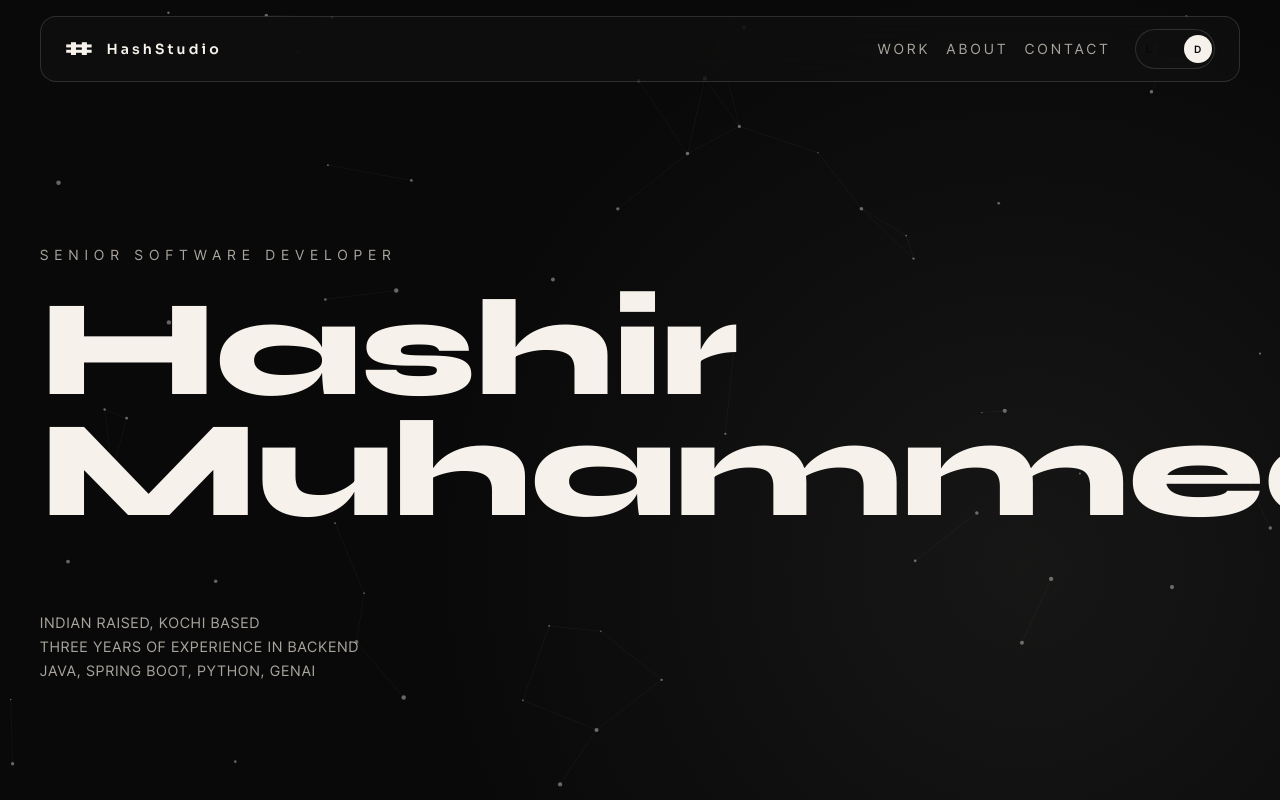
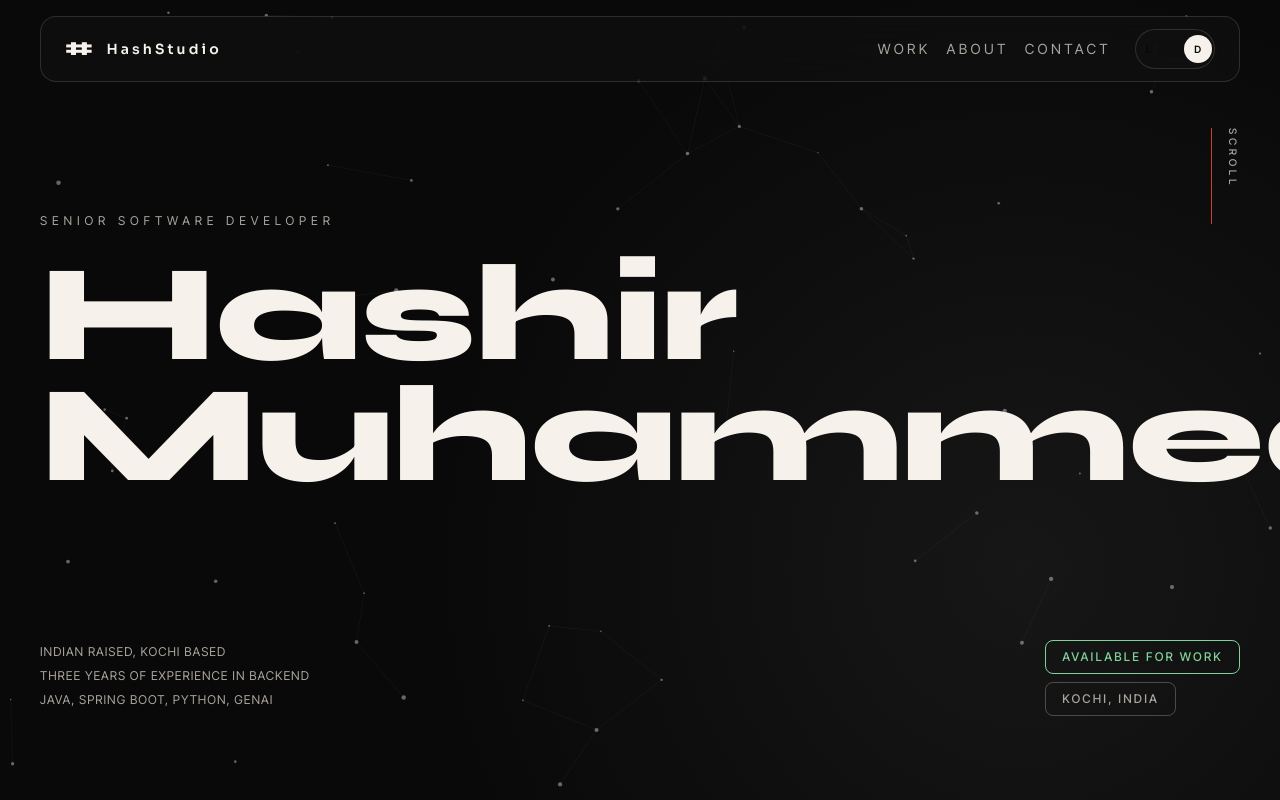
Before and after one commit to hashhir/hashStudioV2, a Next.js app: page / in a window 1280 px wide. Shown: the top 800 px of the page. Built offline with nearby package versions, Linux system fonts and the light colour scheme.

Commit message:
added availibility button

```diff
--- a/app/page.tsx
+++ b/app/page.tsx
@@ -11,6 +11,12 @@ export default function Home() {
       <EntryLoader />
       <CustomCursor />
       <ParticlesBackground />
+      <div className="pointer-events-none fixed right-4 top-28 z-30 hidden items-start gap-3 sm:right-6 sm:top-32 md:flex lg:right-10">
+        <div className="h-24 w-px bg-accent/80" />
+        <span className="text-[0.65rem] font-medium uppercase tracking-[0.35em] text-muted [writing-mode:vertical-rl]">
+          Scroll
+        </span>
+      </div>
       <div className="relative z-10">
         <SiteHeader />
         <HeroSection />
--- a/components/hero-section.tsx
+++ b/components/hero-section.tsx
@@ -11,7 +11,7 @@ export function HeroSection() {
             initial={{ opacity: 0, y: 24 }}
             animate={{ opacity: 1, y: 0 }}
             transition={{ duration: 0.8, delay: 0.45 }}
-            className="mb-5 text-[0.65rem] uppercase tracking-[0.34em] text-muted sm:mb-6 sm:text-sm sm:tracking-[0.45em]"
+            className="mb-5 text-[0.56rem] uppercase tracking-[0.3em] text-muted sm:mb-6 sm:text-[0.76rem] sm:tracking-[0.4em]"
           >
             Senior Software Developer
           </motion.p>
@@ -28,16 +28,32 @@ export function HeroSection() {
 
         </div>
 
+        <div className="mt-[5.5rem] flex w-full flex-col gap-5 sm:mt-24 sm:flex-row sm:items-end sm:justify-between">
           <motion.p
             initial={{ opacity: 0, y: 24 }}
             animate={{ opacity: 1, y: 0 }}
             transition={{ duration: 0.85, delay: 0.75 }}
-          className="mt-6 max-w-[18rem] self-start text-[0.72rem] uppercase leading-5 tracking-[0.07em] text-muted sm:mt-8 sm:max-w-2xl sm:text-[0.9rem] sm:leading-6 sm:tracking-[0.08em]"
+            className="max-w-[18rem] self-start text-[0.56rem] uppercase leading-5 tracking-[0.07em] text-muted sm:max-w-2xl sm:text-[0.76rem] sm:leading-6 sm:tracking-[0.08em]"
           >
             <span className="block">Indian raised, Kochi based</span>
             <span className="block">THREE years of experience in backend</span>
             <span className="block">Java, Spring Boot, python, GenAi</span>
           </motion.p>
+
+          <motion.div
+            initial={{ opacity: 0, y: 20 }}
+            animate={{ opacity: 1, y: 0 }}
+            transition={{ duration: 0.75, delay: 0.82 }}
+            className="flex w-fit flex-col gap-2 sm:self-end"
+          >
+            <span className="inline-flex w-fit items-center rounded-lg border border-[#4f9d69] px-4 py-2 text-[0.68rem] font-medium uppercase tracking-[0.18em] text-[#4f9d69] dark:border-[#7fd39a] dark:text-[#7fd39a] sm:text-xs">
+              Available for work
+            </span>
+            <span className="inline-flex w-fit items-center rounded-lg border border-foreground/25 px-4 py-2 text-[0.68rem] font-medium uppercase tracking-[0.18em] text-muted sm:text-xs">
+              Kochi, India
+            </span>
+          </motion.div>
+        </div>
       </div>
     </section>
   );
```
Lines whose indentation alone changed are shown as unchanged.
